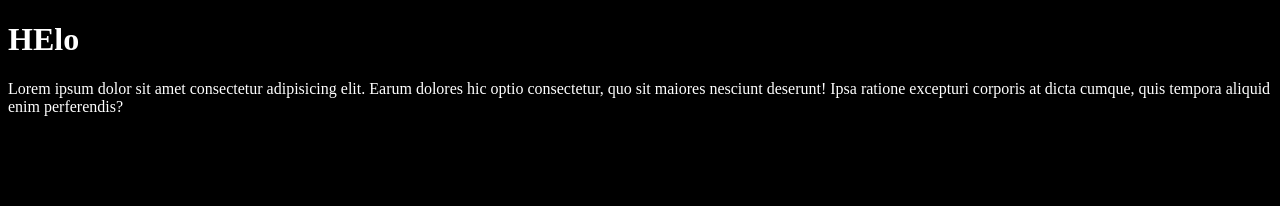
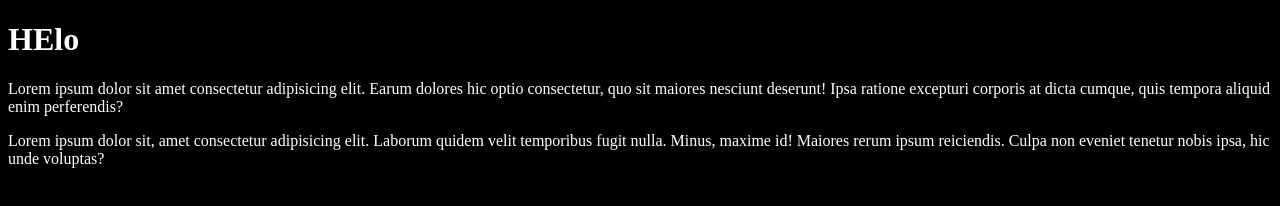
Before and after one commit to rudyklim123/Githu.test, a plain HTML site: page index.html in a window 1280 px wide. Drawn offline with Linux system fonts and the light colour scheme.

Commit message:
new paragraf

```diff
--- a/index.html
+++ b/index.html
@@ -10,6 +10,7 @@
     <h1>HElo</h1>
 
     <p>Lorem ipsum dolor sit amet consectetur adipisicing elit. Earum dolores hic optio consectetur, quo sit maiores nesciunt deserunt! Ipsa ratione excepturi corporis at dicta cumque, quis tempora aliquid enim perferendis?</p>
+    <p>Lorem ipsum dolor sit, amet consectetur adipisicing elit. Laborum quidem velit temporibus fugit nulla. Minus, maxime id! Maiores rerum ipsum reiciendis. Culpa non eveniet tenetur nobis ipsa, hic unde voluptas?</p>
 
 
 </body>
```
